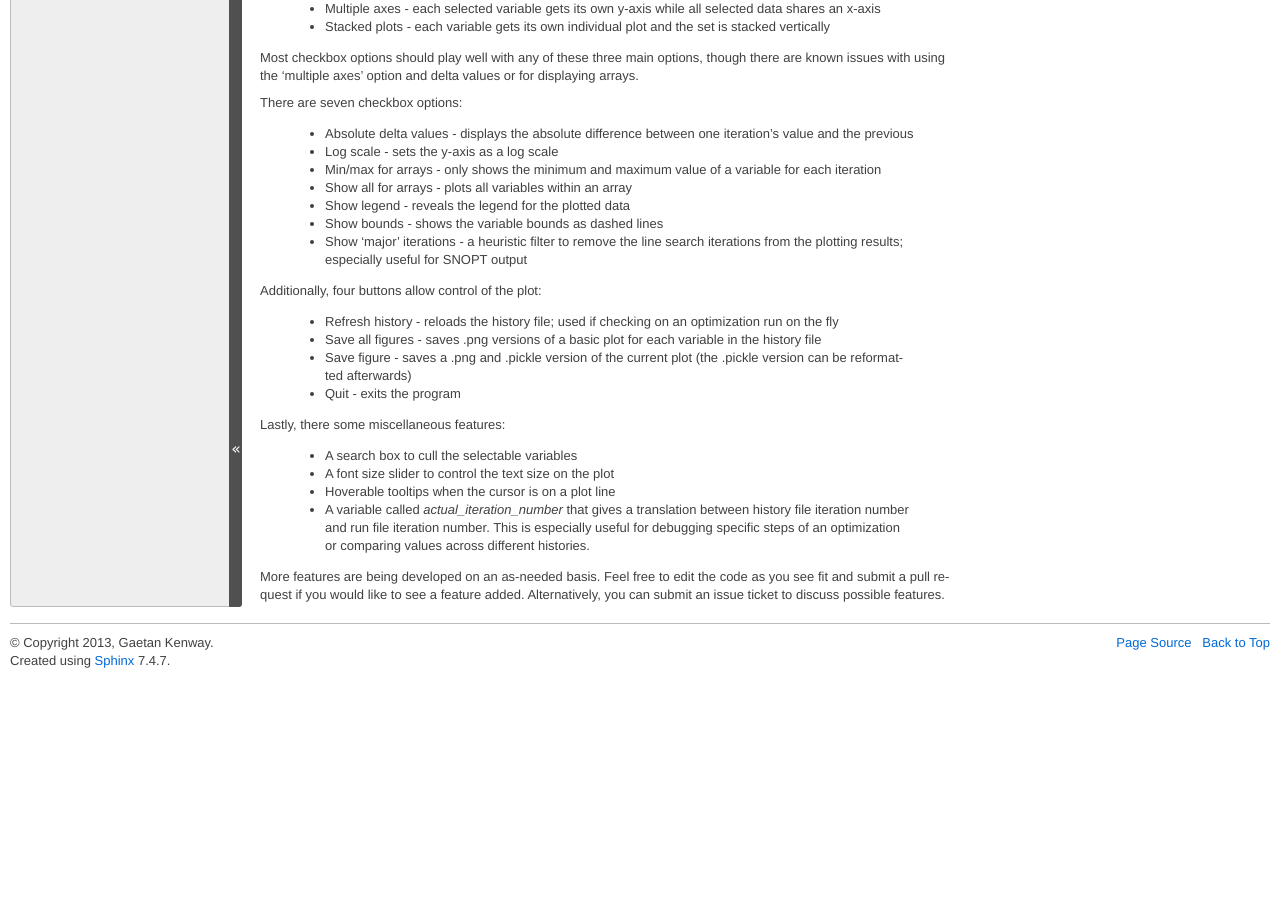
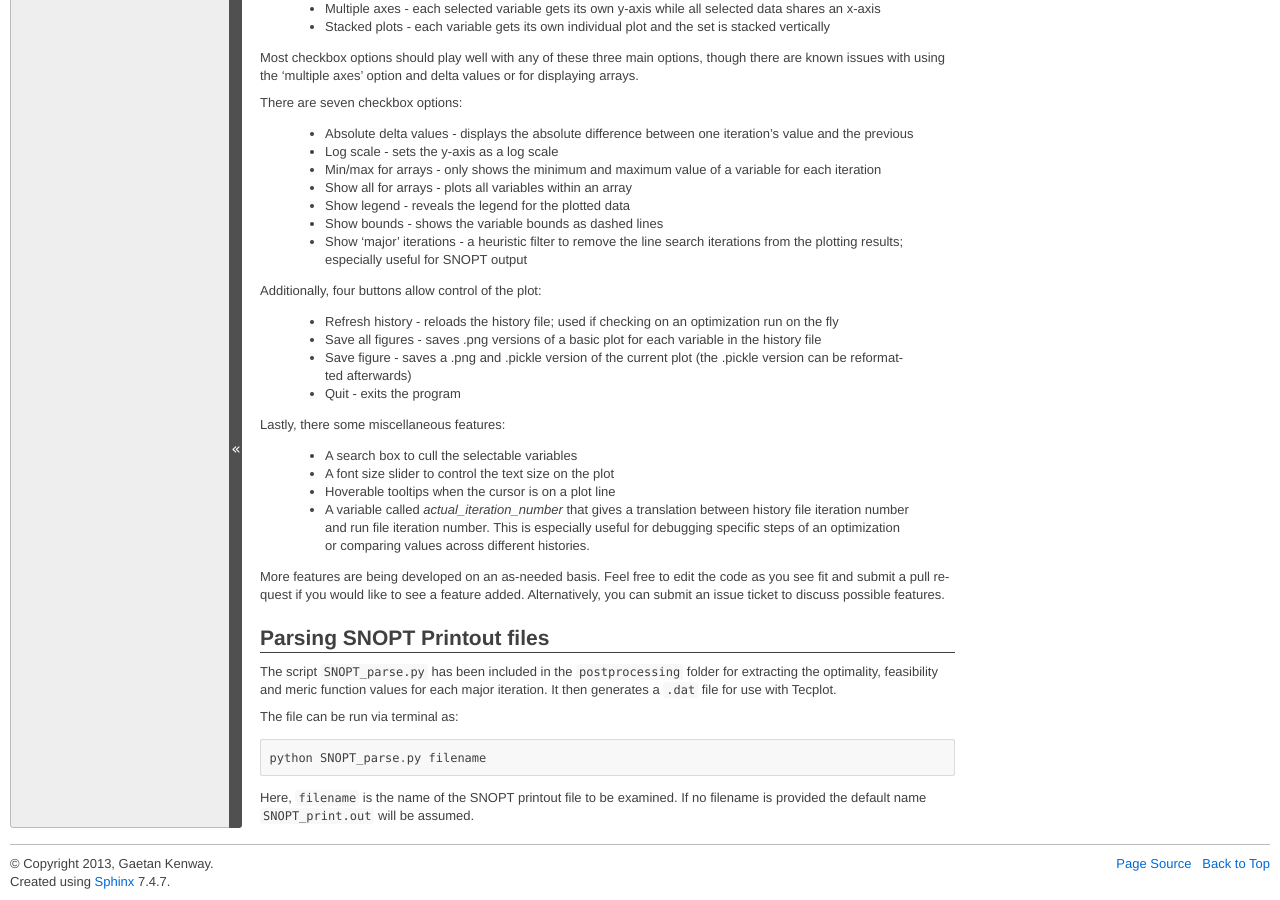
Before and after one commit to mdolab/pyoptsparse, a Sphinx documentation site: the page built from doc/postprocessing.rst, in a window 1280 px wide and 900 px high, scrolled down 1521 px. Built offline with Sphinx 7.4.7, drawn with Linux system fonts in a browser that asks for light colours; formulas are drawn with MathJax 3; before the commit the page ends 2200 px from its top, so only the background shows below that; some of the changed text lies outside the part shown.

Commit message:
updated docs to include SNOPT_parse.py

```diff
--- a/doc/postprocessing.rst
+++ b/doc/postprocessing.rst
@@ -133,3 +133,15 @@ More features are being developed on an as-needed basis.
 Feel free to edit the code as you see fit and submit a pull request if you
 would like to see a feature added.
 Alternatively, you can submit an issue ticket to discuss possible features.
+
+
+Parsing SNOPT Printout files
+----------------------------
+
+The script ``SNOPT_parse.py`` has been included in the ``postprocessing`` folder for extracting the optimality, feasibility and meric function values for each major iteration. It then generates a ``.dat`` file for use with Tecplot.
+
+The file can be run via terminal as::
+
+    python SNOPT_parse.py filename
+
+Here, ``filename`` is the name of the SNOPT printout file to be examined. If no filename is provided the default name ``SNOPT_print.out`` will be assumed.
```
